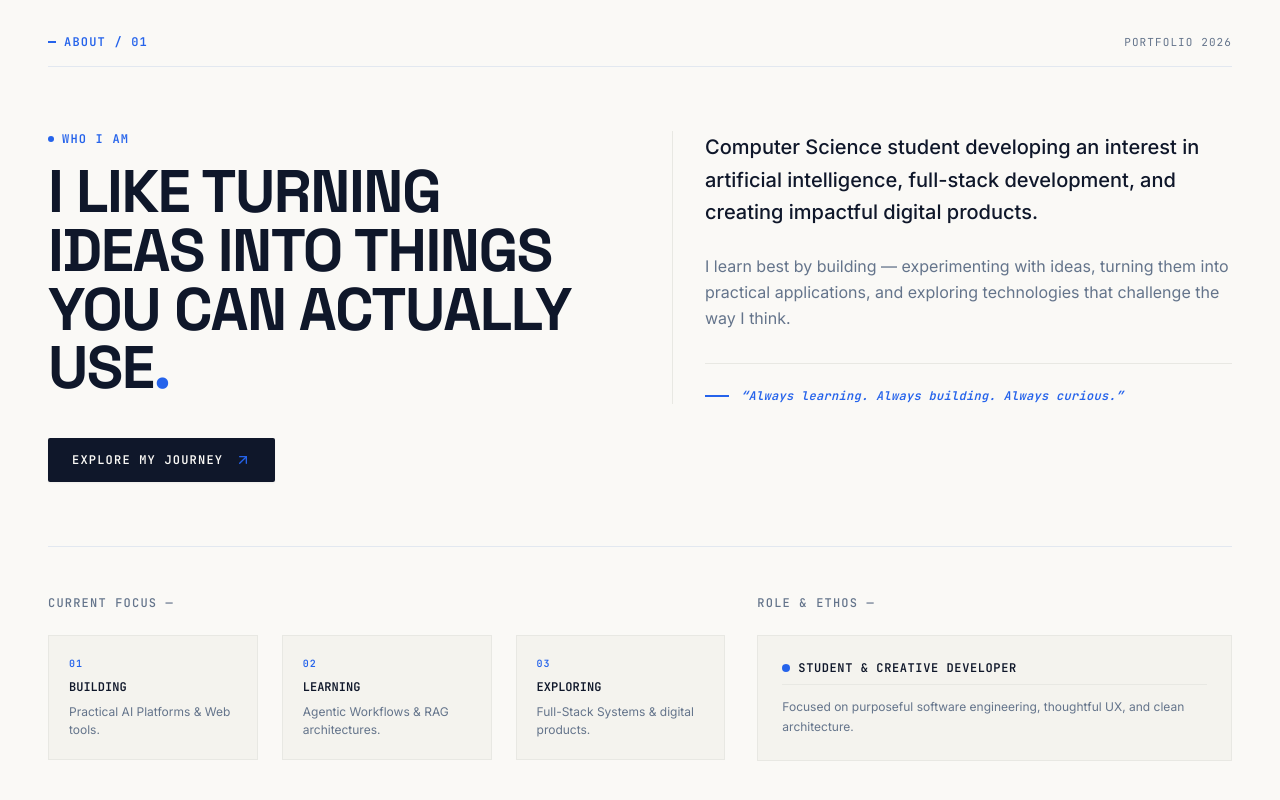
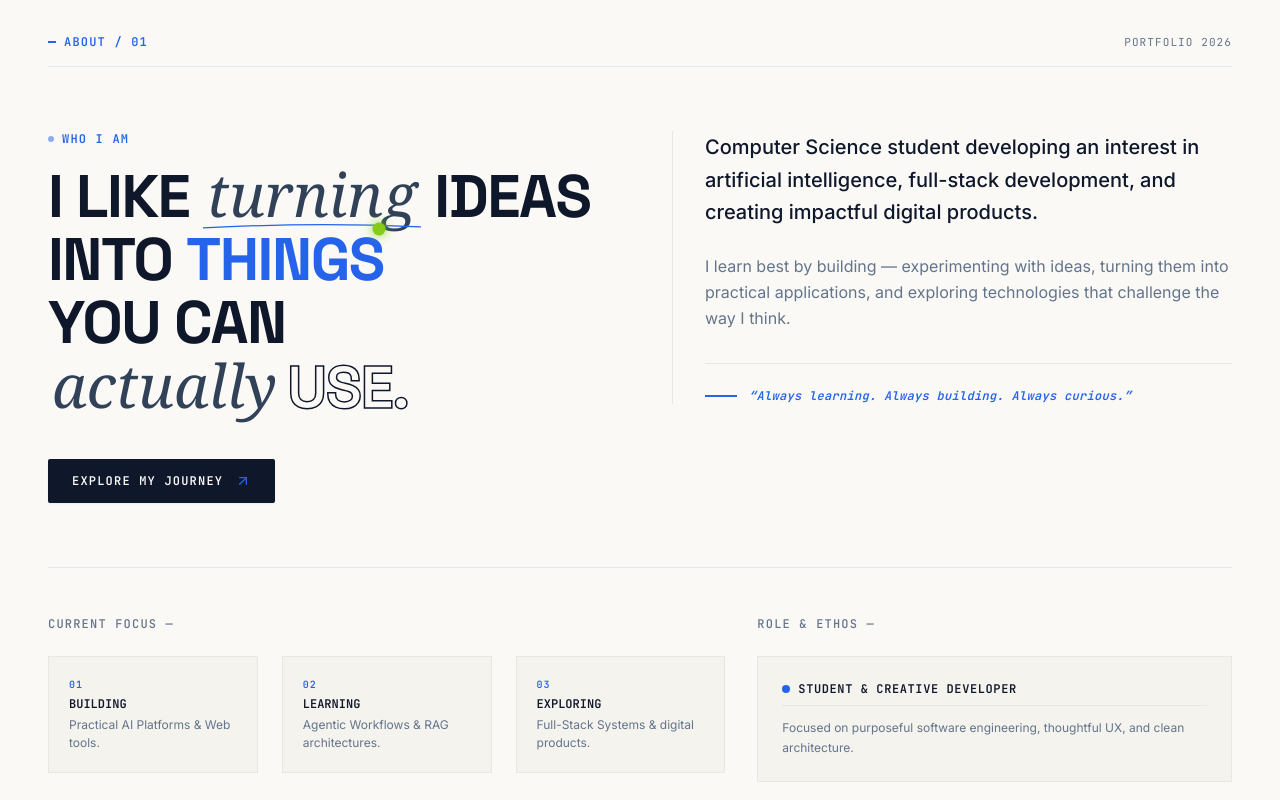
Before and after one commit to itsvoidstack/portfolio, a Next.js app: page / in a window 1280 px wide. Shown: the part 860-1660 px from the top of the page. Built offline with nearby package versions, Linux system fonts and the light colour scheme; no server answers.

Commit message:
animations

```diff
--- a/src/components/sections/AboutSection.tsx
+++ b/src/components/sections/AboutSection.tsx
@@ -6,14 +6,28 @@ import { ArrowUpRight } from "lucide-react";
 export default function AboutSection() {
   const shouldReduceMotion = useReducedMotion();
 
-  const fadeInVariants: Variants = {
-    hidden: { opacity: 0, y: shouldReduceMotion ? 0 : 25 },
+  const headlineText = "I LIKE TURNING IDEAS INTO THINGS YOU CAN ACTUALLY USE";
+  const words = headlineText.split(" ");
+
+  const wordContainerVariants: Variants = {
+    hidden: { opacity: 0 },
+    visible: {
+      opacity: 1,
+      transition: {
+        staggerChildren: shouldReduceMotion ? 0 : 0.04,
+        delayChildren: 0.1,
+      },
+    },
+  };
+
+  const wordChildVariants: Variants = {
+    hidden: { opacity: 0, y: shouldReduceMotion ? 0 : 20 },
     visible: {
       opacity: 1,
       y: 0,
       transition: {
-        duration: shouldReduceMotion ? 0.2 : 0.6,
-        ease: "easeOut",
+        duration: 0.4,
+        ease: [0.2, 0.65, 0.3, 0.9],
       },
     },
   };
@@ -40,6 +54,12 @@ export default function AboutSection() {
     },
   };
 
+  const focusCards = [
+    { num: "01", title: "BUILDING", desc: "Practical AI Platforms & Web tools." },
+    { num: "02", title: "LEARNING", desc: "Agentic Workflows & RAG architectures." },
+    { num: "03", title: "EXPLORING", desc: "Full-Stack Systems & digital products." },
+  ];
+
   return (
     <section id="about" className="py-24 px-6 md:px-12 border-b border-[var(--border)] bg-[var(--background)] relative overflow-hidden">
       <div className="max-w-7xl mx-auto">
@@ -63,22 +83,58 @@ export default function AboutSection() {
         <div className="grid grid-cols-1 lg:grid-cols-12 gap-12 lg:gap-16 mb-16 items-start">
 
           {/* Main Statement */}
-          <motion.div
-            variants={fadeInVariants}
-            initial="hidden"
-            whileInView="visible"
-            viewport={{ once: true, margin: "-50px" }}
-            className="lg:col-span-6 flex flex-col justify-between"
-          >
+          <div className="lg:col-span-6 flex flex-col justify-between">
             <div>
               <div className="font-mono text-xs text-[var(--accent)] tracking-widest uppercase mb-4 font-semibold flex items-center gap-2">
-                <span className="w-1.5 h-1.5 rounded-full bg-[var(--accent)]" />
+                <span className="w-1.5 h-1.5 rounded-full bg-[var(--accent)] animate-pulse" />
                 WHO I AM
               </div>
 
-              <h2 className="font-display text-4xl sm:text-5xl lg:text-6xl font-black text-[var(--foreground)] uppercase leading-[0.98] tracking-tight mb-8">
-                I LIKE TURNING IDEAS INTO THINGS YOU CAN ACTUALLY USE<span className="text-[var(--accent)]">.</span>
-              </h2>
+              {/* High-Impact Editorial Statement Headline with Original Text */}
+              <motion.h2
+                variants={wordContainerVariants}
+                initial="hidden"
+                whileInView="visible"
+                viewport={{ once: true, margin: "-50px" }}
+                className="font-display text-4xl sm:text-5xl lg:text-6xl font-black text-[var(--foreground)] uppercase leading-[1.05] tracking-tight mb-8"
+              >
+                <motion.span variants={wordChildVariants} className="inline font-black">
+                  I LIKE{" "}
+                </motion.span>
+                <motion.span variants={wordChildVariants} className="inline-block relative font-serif italic text-slate-700 font-normal lowercase tracking-normal px-1">
+                  turning
+                  <svg className="absolute -bottom-1 left-0 w-full h-2 text-[var(--accent)]" viewBox="0 0 100 20" preserveAspectRatio="none" fill="none">
+                    <path d="M0 15 Q 50 0, 100 12" stroke="currentColor" strokeWidth="3" strokeLinecap="round" />
+                  </svg>
+                </motion.span>
+                <motion.span variants={wordChildVariants} className="inline font-black">
+                  {" "}IDEAS INTO{" "}
+                </motion.span>
+                <motion.span variants={wordChildVariants} className="inline-block relative font-black text-[var(--accent)]">
+                  THINGS
+                  <motion.span
+                    animate={{ opacity: [0.4, 1, 0.4], scale: [1, 1.3, 1] }}
+                    transition={{ duration: 2, repeat: Infinity, ease: "easeInOut" }}
+                    className="absolute -top-1 right-0 w-2.5 h-2.5 bg-[#84cc16] rounded-full shadow-[0_0_8px_#84cc16]"
+                  />
+                </motion.span>
+                <br className="hidden sm:block" />
+                <motion.span variants={wordChildVariants} className="inline font-black">
+                  YOU CAN{" "}
+                </motion.span>
+                <motion.span variants={wordChildVariants} className="inline font-serif italic text-slate-700 font-normal lowercase tracking-normal px-1">
+                  actually
+                </motion.span>
+                <motion.span
+                  variants={wordChildVariants}
+                  className="inline font-display font-black tracking-tight text-transparent ml-1.5"
+                  style={{
+                    WebkitTextStroke: "1.5px var(--foreground)",
+                  }}
+                >
+                  USE.
+                </motion.span>
+              </motion.h2>
             </div>
 
             {/* CTA Button directly connected to MY JOURNEY section */}
@@ -87,24 +143,23 @@ export default function AboutSection() {
                 whileHover={shouldReduceMotion ? {} : { scale: 1.02 }}
                 whileTap={shouldReduceMotion ? {} : { scale: 0.98 }}
                 href="#journey"
-                className="group inline-flex items-center gap-3 px-6 py-3.5 bg-[var(--foreground)] text-[var(--background)] hover:bg-[var(--accent)] hover:text-white transition-colors duration-300 font-mono text-xs font-bold uppercase tracking-widest rounded-xs shadow-xs"
+                className="group relative inline-flex items-center gap-3 px-6 py-3.5 bg-[var(--foreground)] text-[var(--background)] hover:bg-[var(--accent)] hover:text-white transition-colors duration-300 font-mono text-xs font-bold uppercase tracking-widest rounded-xs shadow-xs overflow-hidden"
               >
-                <span>EXPLORE MY JOURNEY</span>
+                <span className="relative z-10">EXPLORE MY JOURNEY</span>
                 <ArrowUpRight
                   size={16}
-                  className="transition-transform duration-300 group-hover:translate-x-1 group-hover:-translate-y-1 text-[var(--accent)] group-hover:text-white"
+                  className="relative z-10 transition-transform duration-300 group-hover:translate-x-1 group-hover:-translate-y-1 text-[var(--accent)] group-hover:text-white"
                 />
               </motion.a>
             </div>
-          </motion.div>
+          </div>
 
           {/* Supporting Copy & Quote */}
           <motion.div
-            initial="hidden"
-            whileInView="visible"
+            initial={{ opacity: 0, y: 20 }}
+            whileInView={{ opacity: 1, y: 0 }}
             viewport={{ once: true, margin: "-50px" }}
-            variants={fadeInVariants}
-            transition={{ delay: 0.1 }}
+            transition={{ duration: 0.6 }}
             className="lg:col-span-6 flex flex-col justify-between space-y-8 pl-0 lg:pl-8 border-l-0 lg:border-l border-[var(--border-subtle)]"
           >
             <div className="space-y-6">
@@ -119,7 +174,14 @@ export default function AboutSection() {
 
             <div className="pt-6 border-t border-[var(--border-subtle)]">
               <div className="flex items-center gap-3">
-                <span className="w-6 h-[2px] bg-[var(--accent)] shrink-0" />
+                {/* Expanding Quote Dash Accent (0px to 32px) */}
+                <motion.span
+                  initial={{ width: 0 }}
+                  whileInView={{ width: 32 }}
+                  viewport={{ once: true }}
+                  transition={{ duration: 0.7, ease: [0.16, 1, 0.3, 1], delay: 0.2 }}
+                  className="h-[2px] bg-[var(--accent)] shrink-0 inline-block"
+                />
                 <p className="font-mono text-xs text-[var(--accent)] font-semibold tracking-wide italic">
                   &ldquo;Always learning. Always building. Always curious.&rdquo;
                 </p>
@@ -142,23 +204,32 @@ export default function AboutSection() {
               CURRENT FOCUS —
             </span>
             <div className="grid grid-cols-1 sm:grid-cols-3 gap-6">
-              <motion.div variants={itemVariants} className="p-5 bg-[var(--surface-alt)] border border-[var(--border-subtle)] space-y-2 hover:border-[var(--accent)]/40 transition-colors">
-                <span className="font-mono text-[10px] text-[var(--accent)] font-bold tracking-widest block">01</span>
-                <span className="font-mono text-xs font-bold uppercase text-[var(--foreground)] block">BUILDING</span>
-                <p className="font-sans text-xs text-[var(--muted)] leading-normal">Practical AI Platforms & Web tools.</p>
-              </motion.div>
-
-              <motion.div variants={itemVariants} className="p-5 bg-[var(--surface-alt)] border border-[var(--border-subtle)] space-y-2 hover:border-[var(--accent)]/40 transition-colors">
-                <span className="font-mono text-[10px] text-[var(--accent)] font-bold tracking-widest block">02</span>
-                <span className="font-mono text-xs font-bold uppercase text-[var(--foreground)] block">LEARNING</span>
-                <p className="font-sans text-xs text-[var(--muted)] leading-normal">Agentic Workflows & RAG architectures.</p>
-              </motion.div>
-
-              <motion.div variants={itemVariants} className="p-5 bg-[var(--surface-alt)] border border-[var(--border-subtle)] space-y-2 hover:border-[var(--accent)]/40 transition-colors">
-                <span className="font-mono text-[10px] text-[var(--accent)] font-bold tracking-widest block">03</span>
-                <span className="font-mono text-xs font-bold uppercase text-[var(--foreground)] block">EXPLORING</span>
-                <p className="font-sans text-xs text-[var(--muted)] leading-normal">Full-Stack Systems & digital products.</p>
-              </motion.div>
+              {focusCards.map((card) => (
+                <motion.div
+                  key={card.num}
+                  variants={itemVariants}
+                  whileHover={
+                    shouldReduceMotion
+                      ? {}
+                      : {
+                          y: -6,
+                          transition: { type: "spring", stiffness: 300, damping: 20 },
+                        }
+                  }
+                  className="group relative p-5 bg-[var(--surface-alt)] border border-[var(--border-subtle)] hover:border-[var(--accent)] hover:shadow-md transition-all duration-200 cursor-default"
+                >
+                  {/* Number Accent with mechanical shift & cyan glow */}
+                  <span className="font-mono text-[10px] text-[var(--accent)] font-bold tracking-widest block transition-colors duration-200 group-hover:text-cyan-400 group-hover:-translate-y-0.5 transform">
+                    {card.num}
+                  </span>
+                  <span className="font-mono text-xs font-bold uppercase text-[var(--foreground)] block mt-1">
+                    {card.title}
+                  </span>
+                  <p className="font-sans text-xs text-[var(--muted)] leading-normal mt-1">
+                    {card.desc}
+                  </p>
+                </motion.div>
+              ))}
             </div>
           </div>
 
@@ -167,17 +238,27 @@ export default function AboutSection() {
             <span className="font-mono text-xs text-[var(--muted)] tracking-widest uppercase block mb-6 font-medium">
               ROLE & ETHOS —
             </span>
-            <div className="p-6 bg-[var(--surface-alt)] border border-[var(--border-subtle)] font-mono text-xs space-y-2 hover:border-[var(--accent)]/40 transition-colors">
+            <motion.div
+              whileHover={
+                shouldReduceMotion
+                  ? {}
+                  : {
+                      y: -6,
+                      transition: { type: "spring", stiffness: 300, damping: 20 },
+                    }
+              }
+              className="group p-6 bg-[var(--surface-alt)] border border-[var(--border-subtle)] hover:border-[var(--accent)] hover:shadow-md transition-all duration-200 font-mono text-xs cursor-default"
+            >
               <div className="flex items-center gap-2 mb-2">
-                <span className="w-2 h-2 rounded-full bg-[var(--accent)]" />
-                <span className="text-[var(--foreground)] font-bold uppercase tracking-wider text-xs">
+                <span className="w-2 h-2 rounded-full bg-[var(--accent)] group-hover:scale-125 transition-transform" />
+                <span className="text-[var(--foreground)] group-hover:text-[var(--accent)] font-bold uppercase tracking-wider text-xs transition-colors">
                   STUDENT & CREATIVE DEVELOPER
                 </span>
               </div>
               <p className="font-sans text-xs text-[var(--muted)] leading-relaxed pt-3 border-t border-[var(--border-subtle)]">
                 Focused on purposeful software engineering, thoughtful UX, and clean architecture.
               </p>
-            </div>
+            </motion.div>
           </motion.div>
         </motion.div>
 
```
Also changed, not shown: src/components/sections/HeroSection.tsx (+14 -5 lines), src/components/ui/Button.tsx (+4 -4 lines), src/components/ui/FeaturedProject.tsx (+11 -2 lines), src/components/ui/QuickMessageModal.tsx (+10 -6 lines).
